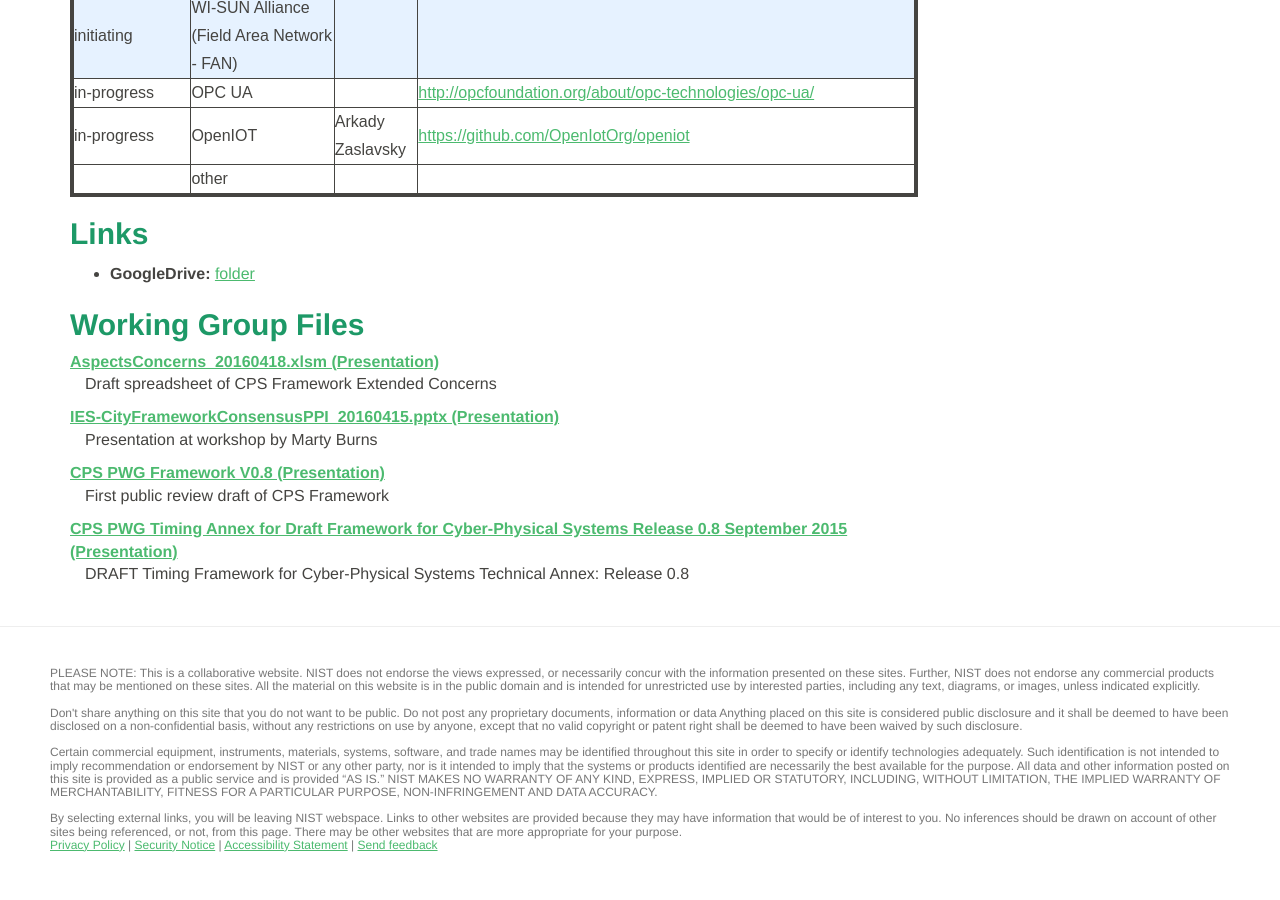
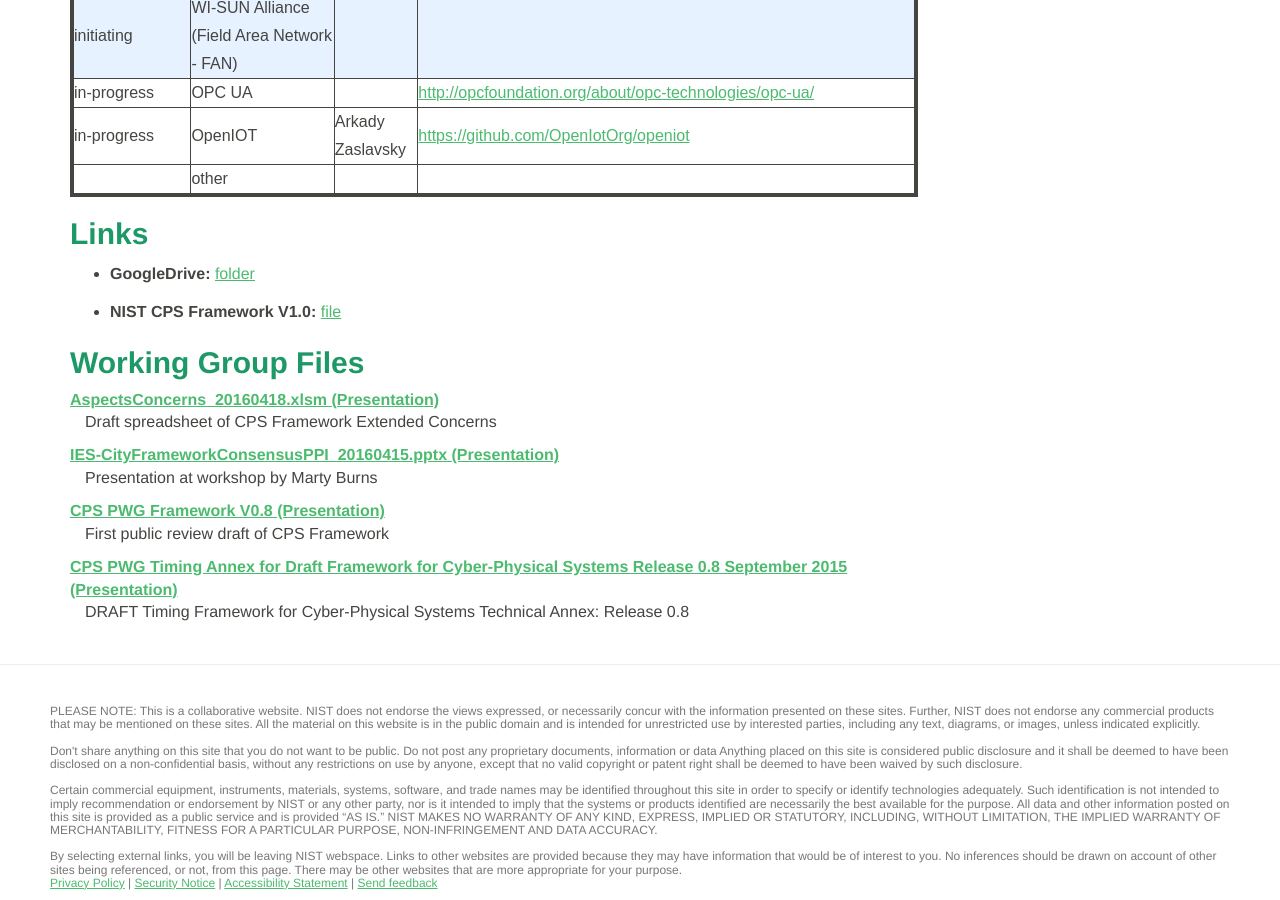
Before and after one commit to usnistgov/smartcitiesarchitecture, a Jekyll site: the page built from community/consensusppi/index.md, in a window 1280 px wide and 900 px high, scrolled down 2421 px. Built offline with Jekyll 4.4.1, drawn with Linux system fonts in a browser that asks for light colours; before the commit the page ends 3283 px from its top, so only the background shows below that.

Commit message:
Added link to CPS Framework

```diff
--- a/community/consensusppi/index.md
+++ b/community/consensusppi/index.md
@@ -168,6 +168,8 @@ The purpose of the Consensus PPI is to analyze:
 
   *  **GoogleDrive:** [folder](https://drive.google.com/open?id=0B8X_t7SvioZdM2VEOUdUMDV2Rnc)
 
+  *  **NIST CPS Framework V1.0:** [file](https://s3.amazonaws.com/nist-sgcps/cpspwg/files/pwgglobal/CPS_PWG_Draft_Framework_for_Cyber_Physical_Systems_Release_1_0Final.pdf)
+
 
 ## Working Group Files
 
```
